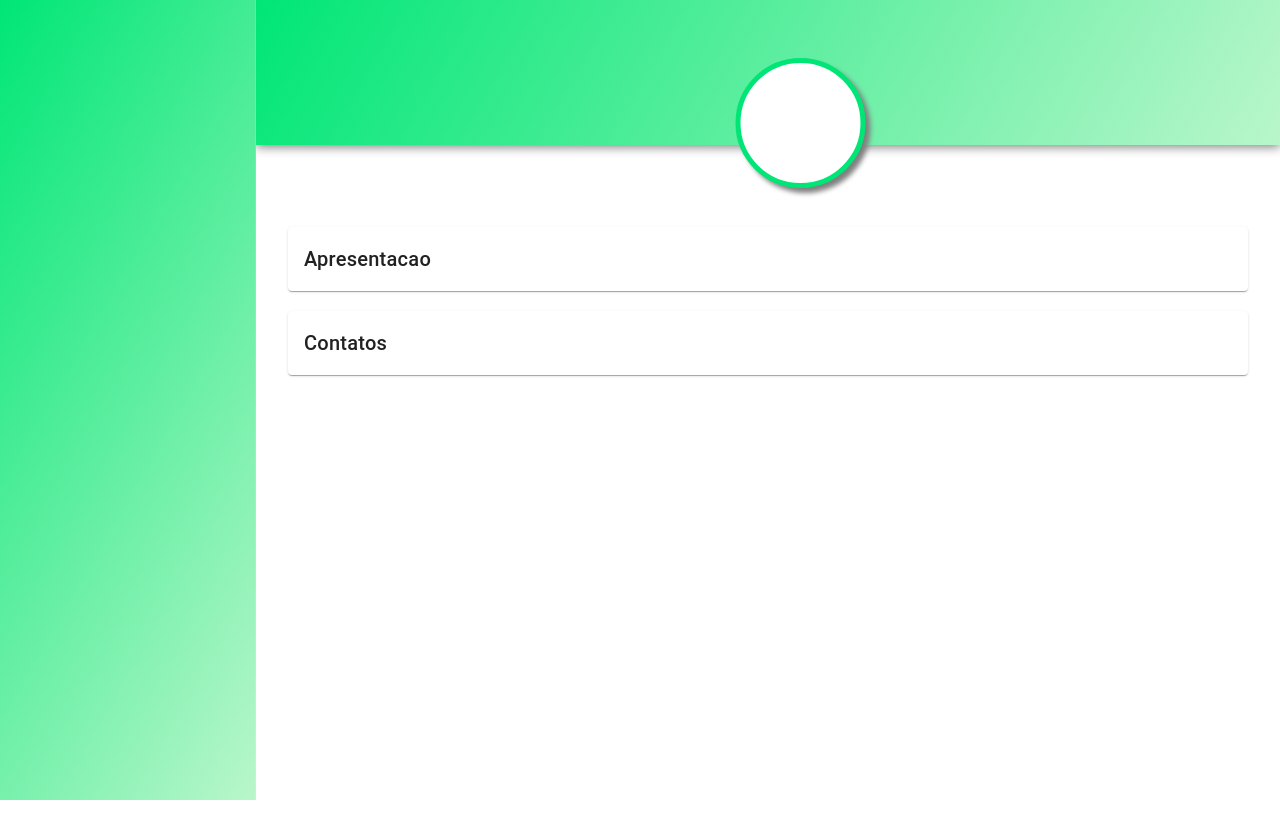
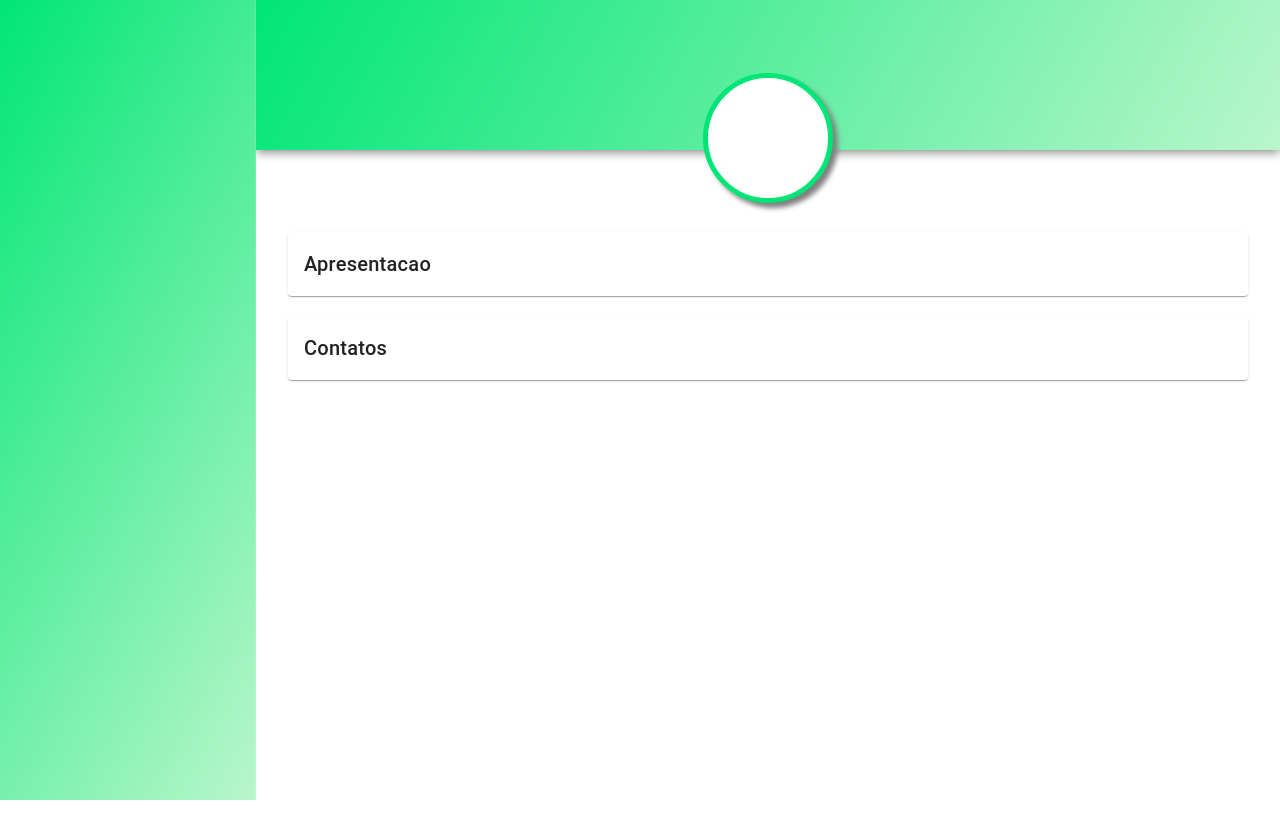
Before and after one commit to LeoSouza221/LeoSouza221.github.io, a Vue app: page / in a window 1280 px wide. Shown: the top 838 px of the page. After the commit the page ends 800 px from the top, so only its background shows below. Built offline with nearby package versions, Linux system fonts and the light colour scheme.

Commit message:
Adjusted position of header and avatar

```diff
--- a/src/app/Main.vue
+++ b/src/app/Main.vue
@@ -10,7 +10,7 @@
     v-content
       header.default-header.default-header-main
         div.avatar
-      v-container.teste
+      v-container
         v-card.elevation-1.ma-5
           v-card-title Apresentacao
         v-card.elevation-1.ma-5
@@ -29,7 +29,7 @@ export default {
 <style>
   .default-header {
     width: 100%;
-    height: 17%;
+    height: 150px;
     position: relative;
     box-shadow: 0 2px 10px grey;
     margin-bottom: 50px;
@@ -39,12 +39,12 @@ export default {
    }
    .avatar {
       position: absolute;
-      bottom: -30%;
+      bottom: -35%;
       height: 130px;
       width: 130px;
       margin: auto;
       left: 50%;
-      transform: translateX(-25%);
+      transform: translateX(-50%);
       border-radius: 50%;
       border: solid 5px #00E676;
       background: #ffffff;
@@ -52,6 +52,6 @@ export default {
    }
   .teste {
     width: 100%;
-    height: 100vh;
+    height: 100%;
   }
 </style>
```
